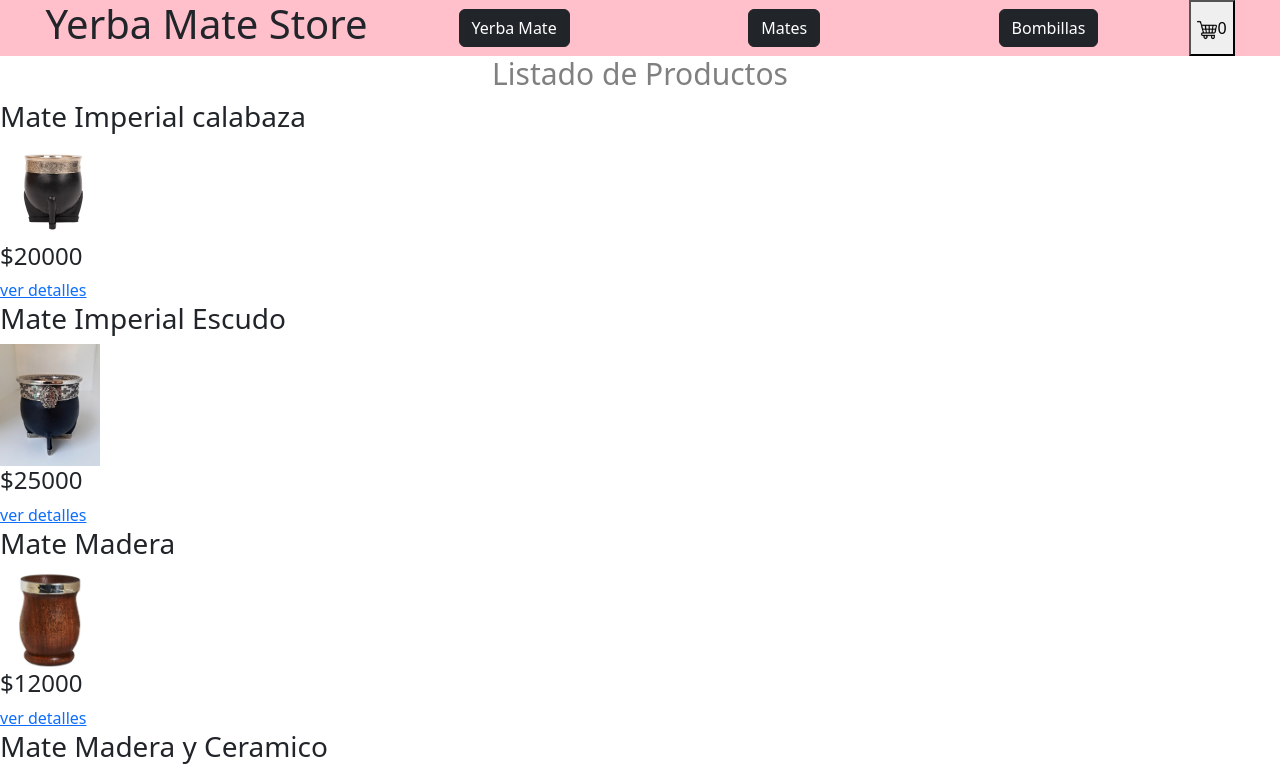
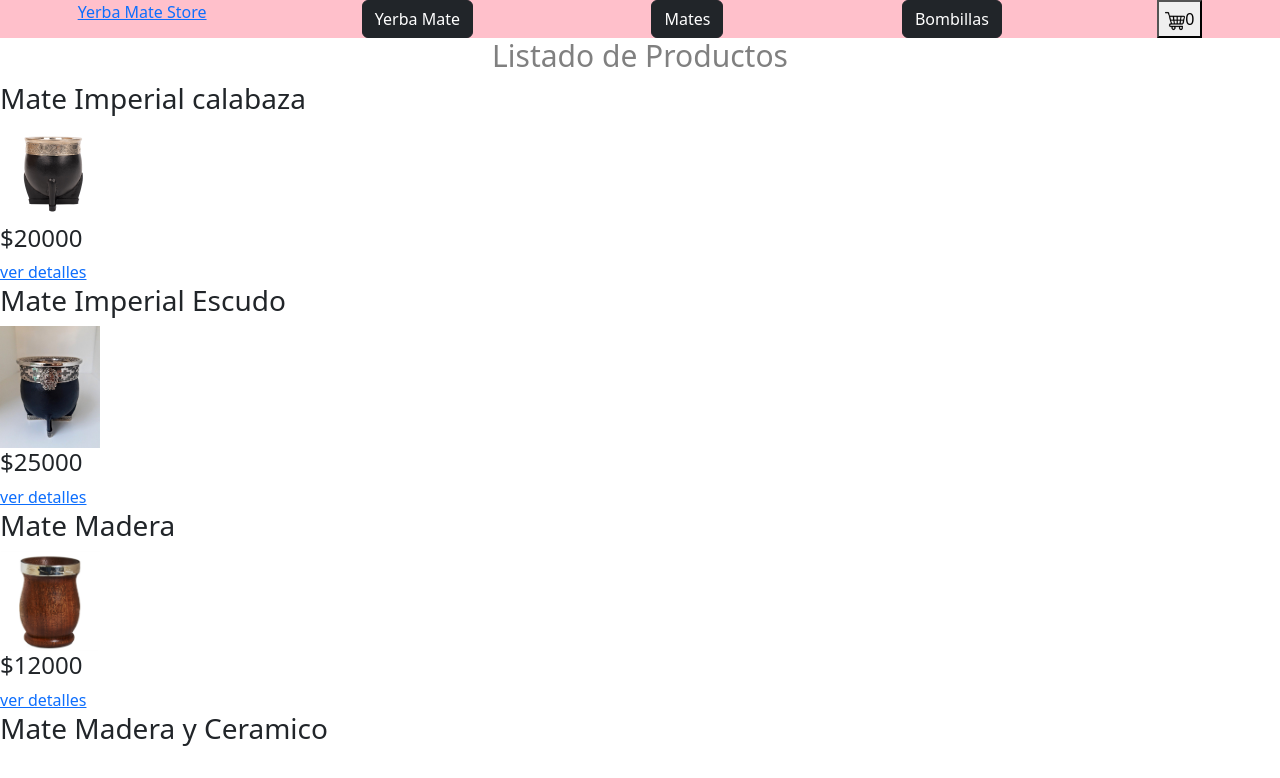
Before and after one commit to leancoder89/ecommerce_leandro_carletti, a React (Vite) app: page / in a window 1280 px wide. Shown: the top 778 px of the page. Built offline with nearby package versions, Linux system fonts and the light colour scheme.

Commit message:
2da pre-entrega

```diff
--- a/src/asyncMock.js
+++ b/src/asyncMock.js
@@ -3,7 +3,7 @@ const products = [
         id: '1',
         name: 'Mate Imperial calabaza',
         price: 20000,
-        category: 'Mates',
+        category: 'mates',
         img: '/img_ecommerce/mate.jpg',
         stock: 7,
         description: 'mate imperial de calabaza con guarda de acero'
@@ -13,7 +13,7 @@ const products = [
         id: '2',
         name: 'Mate Imperial Escudo',
         price: 25000,
-        category: 'Mates',
+        category: 'mates',
         img: '/img_ecommerce/mate1.jpg',
         stock: 5,
         description: 'mate imperial con escudo argentino y guarda de acero'
@@ -24,7 +24,7 @@ const products = [
         id: '3',
         name: 'Mate Madera',
         price: 12000,
-        category: 'Mates',
+        category: 'mates',
         img: '/img_ecommerce/mate2.jpg',
         stock: 0,
         description: 'mate de madera'
@@ -34,7 +34,7 @@ const products = [
         id: '4',
         name: 'Mate Madera y Ceramico',
         price: 15000,
-        category: 'Mates',
+        category: 'mates',
         img: '/img_ecommerce/mate3.jpg',
         stock: 10,
         description: 'mate con base de madera y parte superior de ceramico'
@@ -44,7 +44,7 @@ const products = [
         id: '5',
         name: 'Bombilla Pico de Loro',
         price: 7000,
-        category: 'Bombillas',
+        category: 'bombillas',
         img: '/img_ecommerce/bombilla.jpg',
         stock: 15,
         description: 'bombilla pico de loro'
@@ -54,7 +54,7 @@ const products = [
         id: '6',
         name: 'Bombilla Stanley',
         price: 12000,
-        category: 'Bombillas',
+        category: 'bombillas',
         img: '/img_ecommerce/bombilla1.jpg',
         stock: 5,
         description: 'bombilla marca stanley'
--- a/src/components/ItemDetail/ItemDetail.jsx
+++ b/src/components/ItemDetail/ItemDetail.jsx
@@ -7,7 +7,7 @@ const ItemDetail = ({name, category, img, stock, price, description}) => {
             <p>categoria: {category}</p>
             <img src={img} />
             <h3>${price}</h3>
-            <p>descripcion:c{description}</p>
+            <p>descripcion: {description}</p>
             <ItemCount stock = {stock} />
         </div>
     )
--- a/src/components/ItemListContainer/ItemListContainer.jsx
+++ b/src/components/ItemListContainer/ItemListContainer.jsx
@@ -1,21 +1,29 @@
 import classes from '../ItemListContainer/ItemListContainer.module.css'
 import { useState, useEffect } from 'react'
-import { getProducts } from '../../asyncMock'
+import { getProducts, getProductsByCategory } from '../../asyncMock'
 import Itemlist from '../ItemList/ItemList'
+import { useParams } from 'react-router-dom'
 
 const ItemListContainer = ({greeting}) =>{
+
     const [products, setProducts] = useState([])
+
+const {categoryId} = useParams()
+
     useEffect(() => {
-        getProducts()
+
+const asyncFunction = categoryId ? getProductsByCategory : getProducts
+
+        asyncFunction(categoryId)
         .then(Response =>{
             setProducts(Response)
         })
-    })
+    }, [categoryId])
 
 return(
-    <div>
+    <div >
         <h1 className={classes.titulo}>{greeting}</h1>
-        <Itemlist products={products} />
+        <Itemlist  products={products} />
     </div>
 )
 }
--- a/src/components/Navbar/Navbar.jsx
+++ b/src/components/Navbar/Navbar.jsx
@@ -1,14 +1,15 @@
 import classes from '../Navbar/Navbar.module.css'
 import CartWidget from '../CartWidge/Cartwidget'
+import { Link } from 'react-router-dom'
 
 const Navbar = () => {
     return (
- <nav className={classes.container} >
-    <h1>Yerba Mate Store</h1>
+ <nav className={classes.container}>
+    <Link to='/'>Yerba Mate Store</Link>
     <section className={classes.categorias}>
-        <button className='btn btn-dark'>Yerba Mate</button>
-        <button className='btn btn-dark'>Mates</button>
-        <button className='btn btn-dark'>Bombillas</button>
+        <Link to= '/category/yerbas' className = 'btn btn-dark'>Yerba Mate</Link>
+        <Link to= '/category/mates' className='btn btn-dark'>Mates</Link>
+        <Link to='category/bombillas' className='btn btn-dark'>Bombillas</Link>
     </section>
     <CartWidget />
 </nav>
--- a/src/components/Navbar/Navbar.module.css
+++ b/src/components/Navbar/Navbar.module.css
@@ -1,3 +1,8 @@
+a {
+    text-decoration: none;
+    font-size: 5 rem;
+}
+
 .categorias{
     width: 50%;
     display: flex;
```
Also changed, not shown: src/components/ItemListContainer/ItemListContainer.module.css (line endings or trailing spaces).
